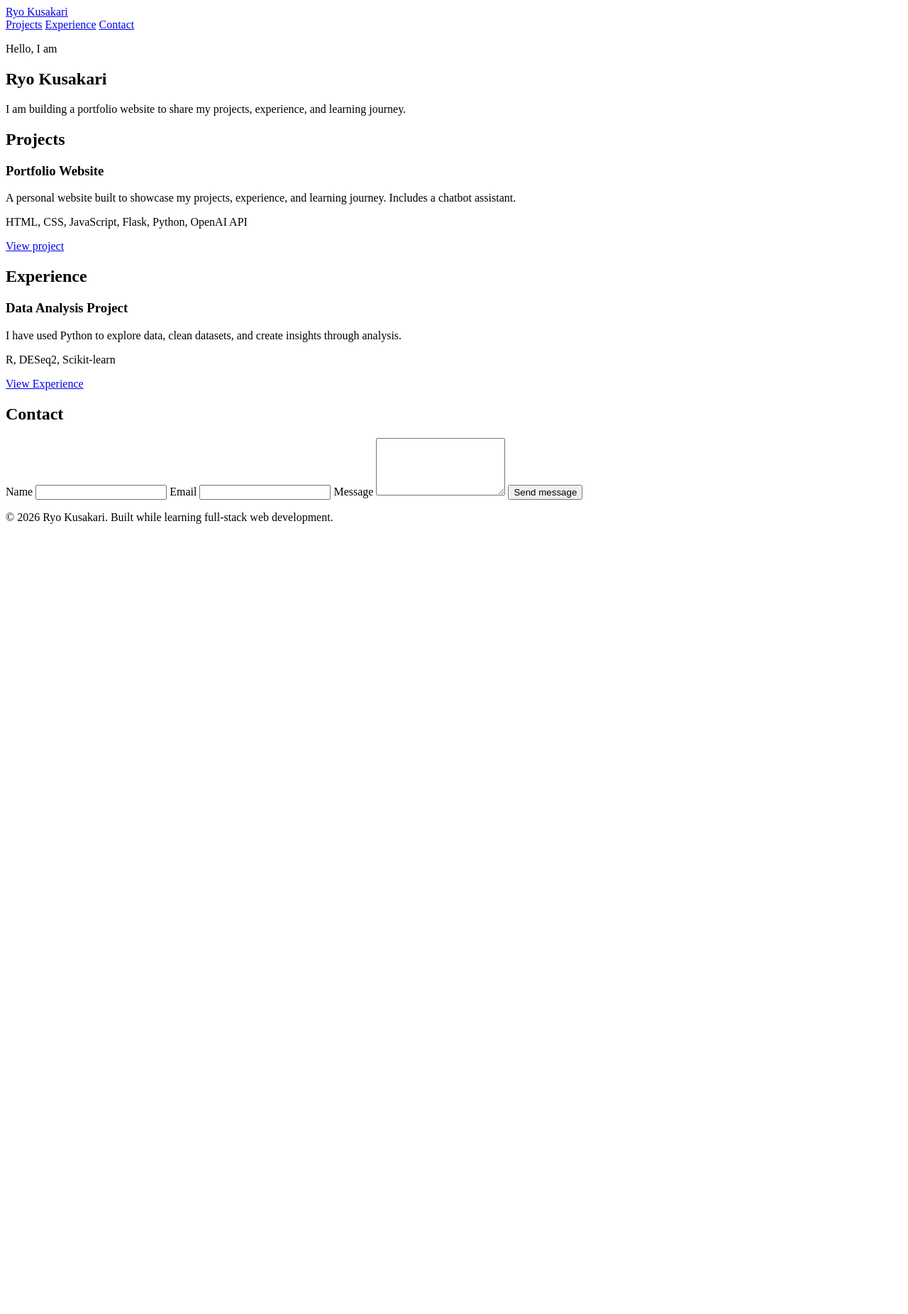
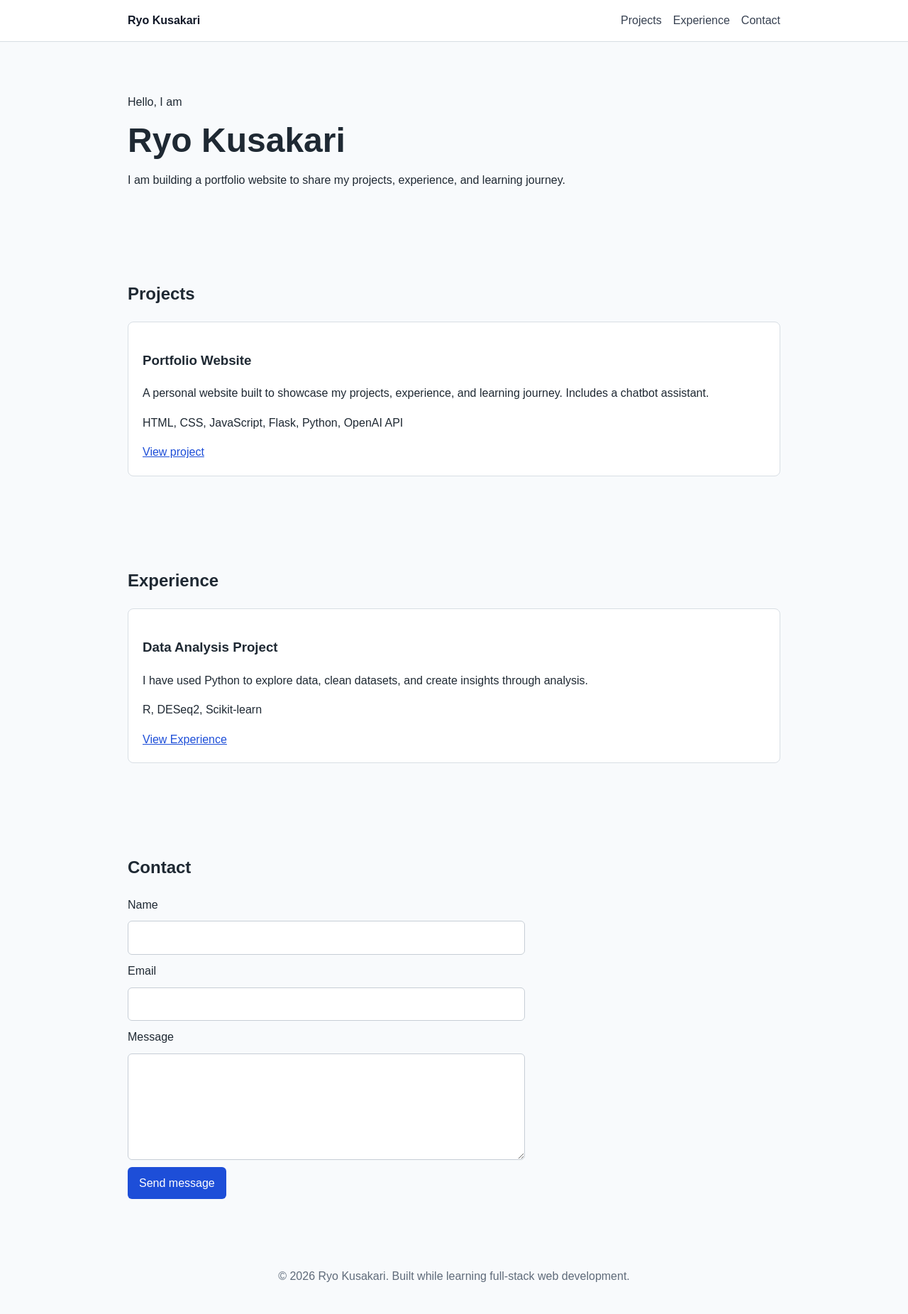
Before and after one commit to ryokusakari/ryo-portfolio, a Python web app: template workshop/templates/index.html in a window 1280 px wide. Shown: the whole page at 71% size. Before the commit the page ends 738 px from the top, so only its background shows below. Run offline with Jinja, Linux system fonts and the light colour scheme; the template is opened without the code that fills it, so the values that code supplies are empty.

Commit message:
Added CSS styling

```diff
--- a/workshop/static/css/style.css
+++ b/workshop/static/css/style.css
@@ -0,0 +1,130 @@
+/* Reset */
+* {
+    box-sizing: border-box;
+}
+
+/* Base */
+body {
+    margin: 0;
+    font-family: Arial, Helvetica, sans-serif;
+    line-height: 1.6;
+    color: #1f2933;
+    background: #f8fafc;
+}
+
+a {
+    color: #1d4ed8;
+}
+
+/* Header and navigation */
+header {
+    background: #ffffff;
+    border-bottom: 1px solid #d8dee4;
+}
+
+nav {
+    max-width: 960px;
+    margin: 0 auto;
+    padding: 16px 20px;
+    display: flex;
+    align-items: center;
+    justify-content: space-between;
+    gap: 16px;
+}
+
+.logo {
+    color: #111827;
+    font-weight: 700;
+    text-decoration: none;
+}
+
+.nav-links {
+    display: flex;
+    gap: 16px;
+    flex-wrap: wrap;
+}
+
+.nav-links a {
+    color: #374151;
+    text-decoration: none;
+}
+
+/* Main content */
+section {
+    max-width: 960px;
+    margin: 0 auto;
+    padding: 56px 20px;
+}
+
+h1 {
+    margin: 0;
+    font-size: 48px;
+    line-height: 1.1;
+}
+
+h2 {
+    margin-top: 0;
+}
+
+/* Cards */
+article {
+    background: #ffffff;
+    border: 1px solid #d8dee4;
+    border-radius: 8px;
+    padding: 20px;
+    margin-bottom: 16px;
+}
+
+/* Contact form */
+form {
+    display: grid;
+    gap: 10px;
+    max-width: 560px;
+}
+
+input,
+textarea,
+button {
+    font: inherit;
+}
+
+input,
+textarea {
+    width: 100%;
+    border: 1px solid #c7ced6;
+    border-radius: 6px;
+    padding: 10px;
+}
+
+button {
+    width: fit-content;
+    border: 0;
+    border-radius: 6px;
+    padding: 10px 16px;
+    color: #ffffff;
+    background: #1d4ed8;
+    cursor: pointer;
+}
+
+button:hover {
+    background: #1e40af;
+}
+
+/* Footer */
+footer {
+    padding: 24px 20px;
+    text-align: center;
+    color: #5f6b7a;
+}
+
+/* Responsive layout */
+@media (max-width: 640px) {
+    nav {
+        align-items: flex-start;
+        flex-direction: column;
+    }
+
+    h1 {
+        font-size: 40px;
+    }
+}
--- a/workshop/templates/index.html
+++ b/workshop/templates/index.html
@@ -1,6 +1,7 @@
 <!DOCTYPE html>
 <html lang="en">
 <head>
+    <!-- Initialise page design and import stylesheet -->
     <meta charset="UTF-8">
     <meta name="viewport" content="width=device-width, initial-scale=1.0">
     <title>Ryo Kusakari</title>
@@ -8,9 +9,11 @@
 </head>
 <body>
     <header>
+        <!-- Create header with logo + directory -->
         <nav>
-            <a href="#home">Ryo Kusakari</a>
-            <div>
+            <a class="logo" href="#home">Ryo Kusakari</a>
+
+            <div class="nav-links">
                 <a href="#projects">Projects</a>
                 <a href="#experience">Experience</a>
                 <a href="#contact">Contact</a>
@@ -18,12 +21,14 @@
         </nav>
     </header>
     <main id="home">
+        <!-- Create introductory home section -->
         <section>
             <p>Hello, I am</p>
             <h1>Ryo Kusakari</h1>
             <p>I am building a portfolio website to share my projects, experience, and learning journey.</p>
         </section>
 
+        <!-- Introduce projects -->
         <section id="projects">
             <h2>Projects</h2>
             <article>
@@ -37,6 +42,7 @@
             </article>
         </section>
 
+        <!-- Introduce experience -->
         <section id="experience">
             <h2>Experience</h2>
             <article>
@@ -50,6 +56,7 @@
             </article>
         </section>
 
+        <!-- Create input field for message -->
         <section id="contact">
             <h2>Contact</h2>
             <form>
@@ -68,9 +75,11 @@
 
     </main>
     <footer>
+        <!-- Create footer -->
         <p>&copy; 2026 Ryo Kusakari. Built while learning full-stack web development.</p>
     </footer>
 
+    <!-- Link and run javascript code -->
     <script src="../static/js/main.js"></script>
 </body>
 </html>
```
